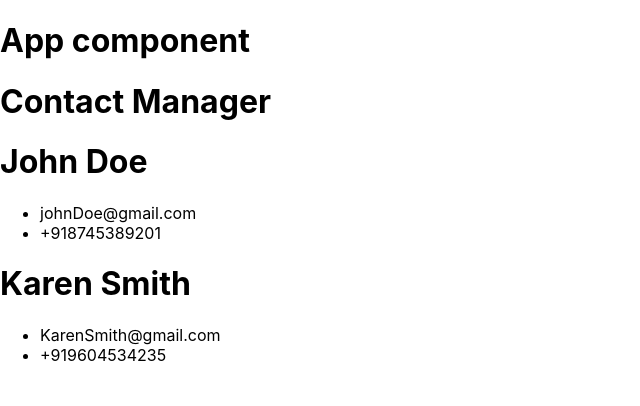
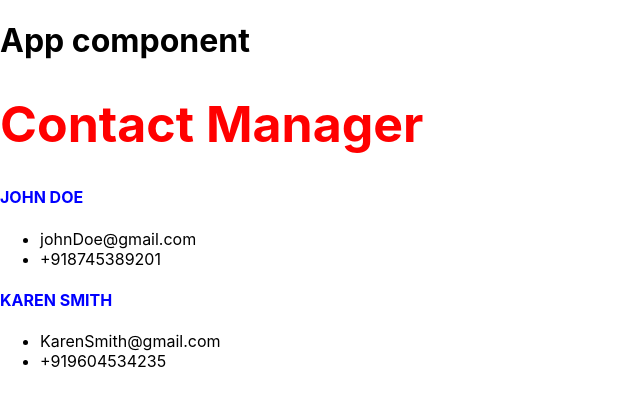
Before and after one commit to ashishbhatnagar05/contactmanager, a React (Create React App) app: page / in a window 1280 px wide. Shown: the top 406 px of the page, without its empty margins (0-640 px from the left). Built offline with nearby package versions, Linux system fonts and the light colour scheme.

Commit message:
adding css and styles

```diff
--- a/src/components/Contact.js
+++ b/src/components/Contact.js
@@ -1,5 +1,6 @@
 import React, { Component } from 'react'
 import PropTypes from 'prop-types'
+import './contact.css'
 
 
 class Contact extends Component {
@@ -7,7 +8,7 @@ class Contact extends Component {
         const {name,email,phone}=this.props;
         return (
             <div>
-                <h1>{name}</h1>
+                <h4>{name}</h4>
                 <ul>
                     <li>{email}</li>
                     <li>{phone}</li>
--- a/src/components/Header.js
+++ b/src/components/Header.js
@@ -6,7 +6,7 @@ import PropTypes from 'prop-types'
      const {branding}=props;
     return (
         <div>
-            <h1>{branding}</h1>
+            <h1 style={headingStyle}>{branding}</h1>
         </div>
     )
 }
@@ -18,5 +18,5 @@ Header.defaulProps={
 Header.propTypes={
     branding:PropTypes.string.isRequired
 }
-
+const headingStyle={color:'red',fontSize:'50px'};
 export default Header;
--- /dev/null
+++ b/src/components/contact.css
@@ -0,0 +1,4 @@
+h4{
+    color:blue;
+    text-transform:uppercase;
+}
```
